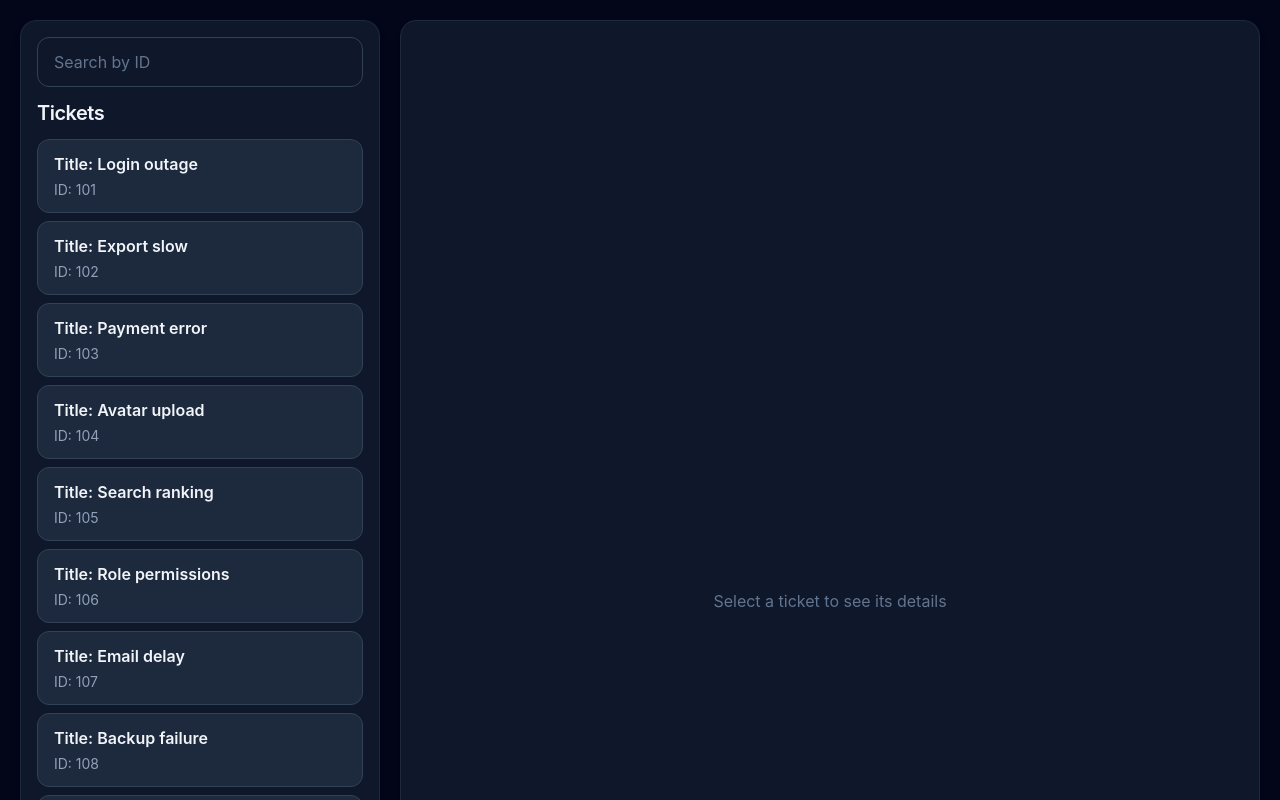
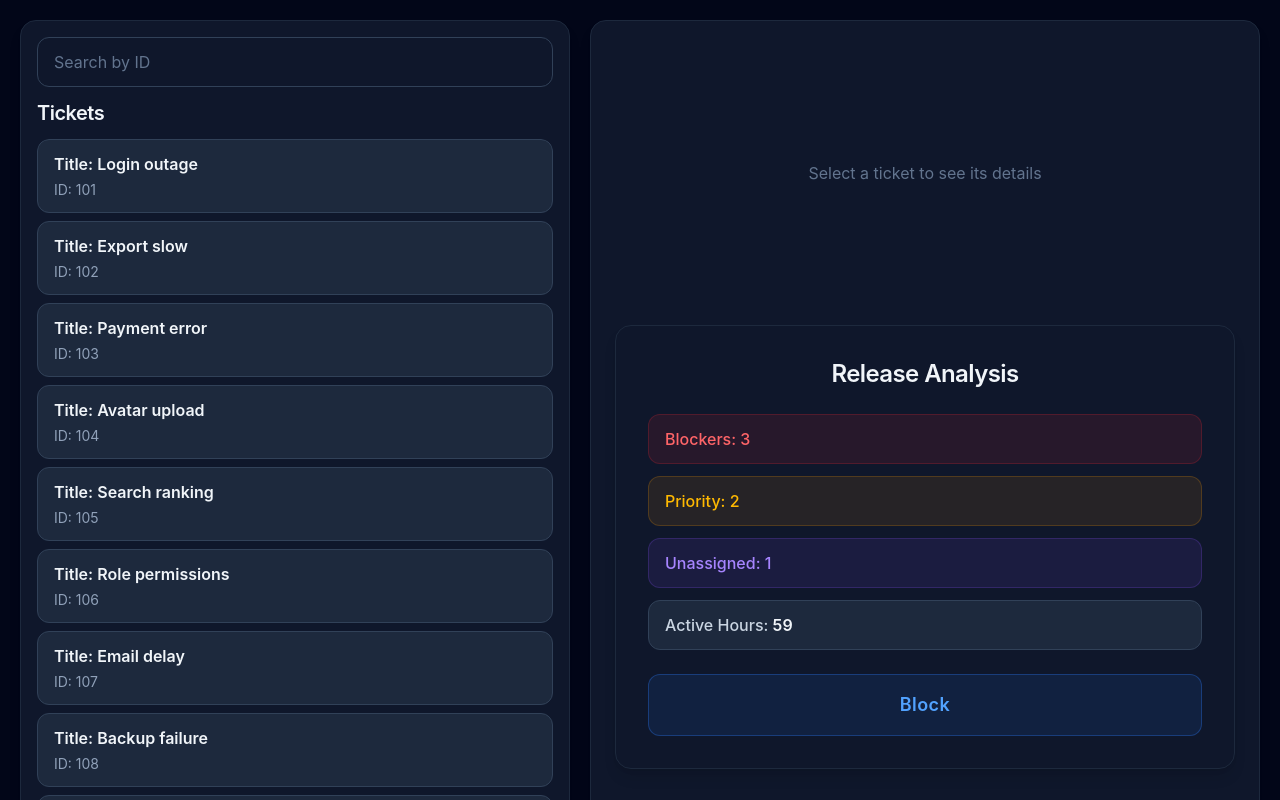
Before and after one commit to Dannio258/release-decision-system, a React (Vite) app: page / in a window 1280 px wide. Shown: the top 800 px of the page. Built offline with nearby package versions, Linux system fonts and the light colour scheme.

Commit message:
Added functionality and releaseReview

```diff
--- /dev/null
+++ b/logic/releaseAnalysis.ts
@@ -0,0 +1,119 @@
+import { type Ticket } from "../data/tickets";
+
+const isReleaseBlocker = (ticket: Ticket) => {
+  if (
+    (ticket.blocked && ticket.severity >= 4) ||
+    (ticket.severity === 5 && ticket.status === "open")
+  ) {
+    return true;
+  } else {
+    return false;
+  }
+};
+const isPriority = (ticket: Ticket) => {
+  if (ticket.customerVip && ticket.severity >= 3 && ticket.status !== "done") {
+    return true;
+  } else {
+    return false;
+  }
+};
+const isUnassigned = (ticket: Ticket) => {
+  if (ticket.owner === null && ticket.status !== "done") {
+    return true;
+  } else {
+    return false;
+  }
+};
+const isActive = (ticket: Ticket) => {
+  if (ticket.status !== "done") {
+    return true;
+  } else {
+    return false;
+  }
+};
+const isDone = (ticket: Ticket) => {
+  if (ticket.status === "done") {
+    return true;
+  } else {
+    return false;
+  }
+};
+
+const classifyTicket = (ticket: Ticket) => {
+  if (isReleaseBlocker(ticket)) {
+    return "Release_Blocker";
+  }
+  if (isPriority(ticket)) {
+    return "Priority";
+  }
+  if (isUnassigned(ticket)) {
+    return "Unassigned";
+  }
+  if (isActive(ticket)) {
+    return "Active";
+  }
+  if (isDone(ticket)) {
+    return "Done";
+  }
+};
+const releaseDecision = (tickets: Ticket[]) => {
+  const classifiedTickets = tickets.map((ticket) => classifyTicket(ticket));
+
+  let activeHours = 0;
+  tickets.forEach((ticket) => {
+    if (ticket.status !== "done") {
+      return activeHours += ticket.remainingHours;
+    }
+  });
+
+  if (classifiedTickets.includes("Release_Blocker")) {
+    return "Block";
+  } else if (classifiedTickets.includes("Unassigned") || activeHours > 35) {
+    return "Review";
+  } else {
+    return "Release";
+  }
+};
+export const getTicketStatistics = (tickets: Ticket[]) => {
+  const statistics = {
+    total: tickets.length,
+    releaseBlockers: 0,
+    priority: 0,
+    unassigned: 0,
+    active: 0,
+    done: 0,
+    activeHours: 0,
+  };
+
+  tickets.forEach((ticket) => {
+    const classification = classifyTicket(ticket);
+
+    if (classification === "Release_Blocker") {
+      statistics.releaseBlockers++;
+    }
+
+    if (classification === "Priority") {
+      statistics.priority++;
+    }
+
+    if (classification === "Unassigned") {
+      statistics.unassigned++;
+    }
+
+    if (classification === "Active") {
+      statistics.active++;
+    }
+
+    if (classification === "Done") {
+      statistics.done++;
+    }
+
+    if (ticket.status !== "done") {
+      statistics.activeHours += ticket.remainingHours;
+    }
+  });
+
+  return statistics;
+};
+
+export default releaseDecision;
--- /dev/null
+++ b/src/components/ReleaseAnalysis.tsx
@@ -0,0 +1,46 @@
+import releaseDecision, {
+  getTicketStatistics,
+} from "../../logic/releaseAnalysis";
+import tickets from "../../data/tickets";
+
+type AnalysisProps = {
+  onClick: (decision: string) => void;
+};
+
+function ReleaseAnalysis({ onClick }: AnalysisProps) {
+  const stats = getTicketStatistics(tickets);
+  return (
+    <div className="rounded-2xl border border-slate-800 bg-slate-900 p-6 text-left shadow-lg lg:p-8">
+      <h1 className="mb-6 text-center text-2xl font-semibold tracking-tight text-slate-100">
+        Release Analysis
+      </h1>
+
+      <p className="mb-3 rounded-xl border border-red-500/20 bg-red-500/10 px-4 py-3 font-medium text-red-400">
+        Blockers: {stats.releaseBlockers}
+      </p>
+
+      <p className="mb-3 rounded-xl border border-amber-500/20 bg-amber-500/10 px-4 py-3 font-medium text-amber-400">
+        Priority: {stats.priority}
+      </p>
+
+      <p className="mb-3 rounded-xl border border-violet-500/20 bg-violet-500/10 px-4 py-3 font-medium text-violet-400">
+        Unassigned: {stats.unassigned}
+      </p>
+
+      <p className="mb-6 rounded-xl border border-slate-700 bg-slate-800 px-4 py-3 font-medium text-slate-300">
+        Active Hours:{" "}
+        <span className="font-semibold text-slate-100">
+          {stats.activeHours}
+        </span>
+      </p>
+
+      <div
+        onClick={() => onClick(releaseDecision(tickets))}
+        className="cursor-pointer rounded-xl border border-blue-500/30 bg-blue-500/10 px-4 py-4 text-center text-lg font-semibold tracking-wide text-blue-400 transition hover:border-blue-400 hover:bg-blue-500/20 hover:text-blue-300"
+      >
+        {releaseDecision(tickets)}
+      </div>
+    </div>
+  );
+}
+export default ReleaseAnalysis;
--- a/src/pages/App.tsx
+++ b/src/pages/App.tsx
@@ -3,6 +3,7 @@ import SearchBar from "../components/SearchBar";
 import TicketCard from "../components/Ticket";
 import { useState } from "react";
 import DetailedTicketCard from "../components/DetailedTicket";
+import ReleaseAnalysis from "../components/ReleaseAnalysis";
 
 function App() {
   const [inputValue, setInputValue] = useState("");
@@ -14,7 +15,7 @@ function App() {
       : tickets.filter((ticket) => ticket.id === Number(inputValue));
 
   return (
-    <div className="grid min-h-dvh w-full grid-cols-1 gap-5 bg-slate-950 p-5 text-slate-100 lg:grid-cols-[360px_1fr]">
+    <div className="grid min-h-dvh w-full gap-5 bg-slate-950 p-5 text-slate-100 lg:grid-cols-2 xl:grid-cols-[550px_1fr]">
       <div className="flex min-h-0 flex-col gap-3 rounded-2xl border border-slate-800 bg-slate-900 p-4 shadow-lg">
         <SearchBar
           value={inputValue}
@@ -37,7 +38,6 @@ function App() {
                       current?.id === ticket.id ? null : ticket,
                     );
                     setInputValue("");
-
                   }}
                 />
               ))
@@ -54,7 +54,8 @@ function App() {
         </div>
       </div>
 
-      <div className="rounded-2xl border border-slate-800 bg-slate-900 p-4 shadow-lg lg:p-6">
+      <div className=" flex flex-col gap-6 rounded-2xl border border-slate-800 bg-slate-900 p-4 shadow-lg lg:p-6">
+        <div>
           {selectedTicket ? (
             <DetailedTicketCard ticket={selectedTicket} />
           ) : (
@@ -63,6 +64,8 @@ function App() {
             </p>
           )}
         </div>
+        <ReleaseAnalysis onClick={(decision) => alert(decision)} />
+      </div>
     </div>
   );
 }
```
Lines whose indentation alone changed are shown as unchanged.
